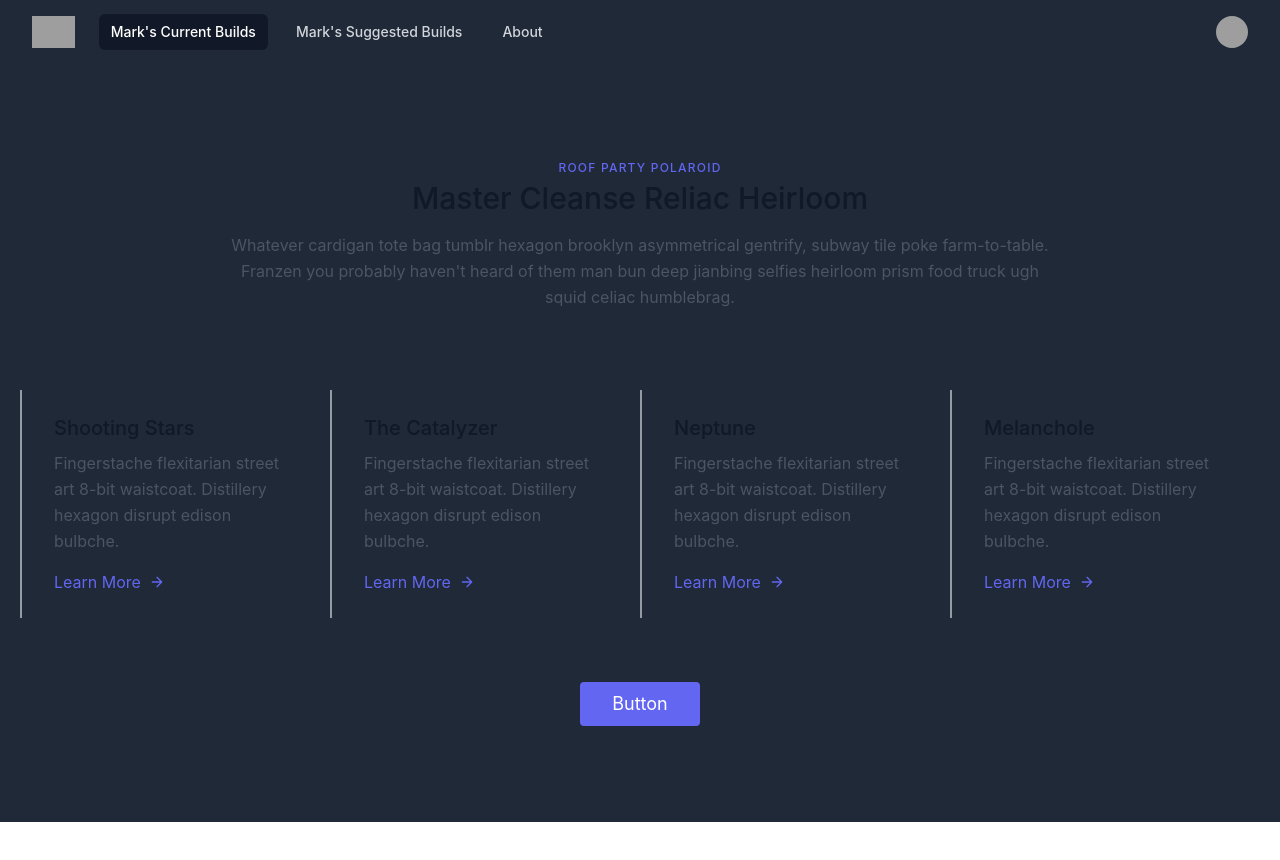
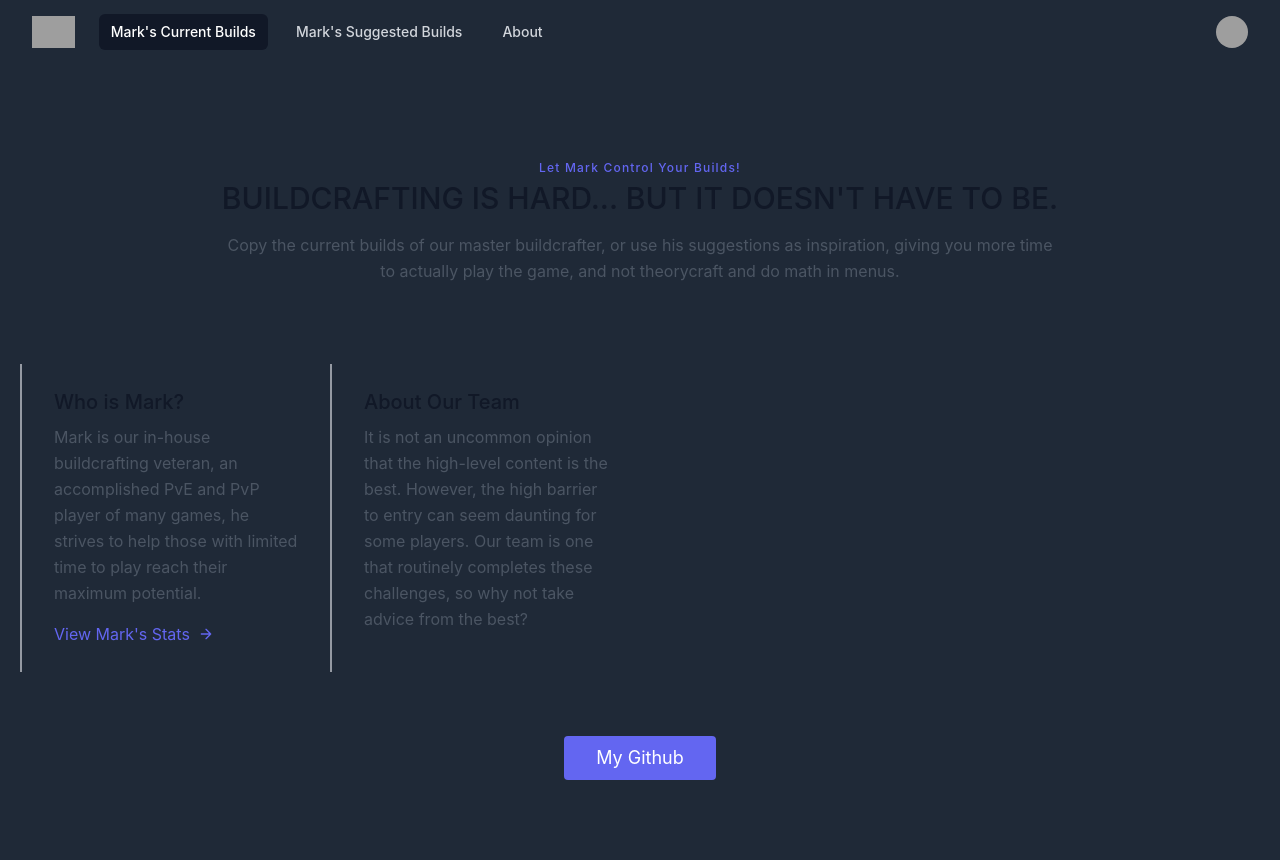
Before and after one commit to Parne92/MarkBuilder, a React (Create React App) app: page /about in a window 1280 px wide. Shown: the top 860 px of the page. Before the commit the page ends 822 px from the top, so only its background shows below. Built offline with nearby package versions, Linux system fonts and the light colour scheme; grey boxes are pictures that could not be loaded.

Commit message:
About Page

```diff
--- a/src/component/about.js
+++ b/src/component/about.js
@@ -3,49 +3,28 @@ function About(){
     <section class="text-gray-600 body-font">
   <div class="container px-5 py-24 mx-auto">
     <div class="flex flex-col text-center w-full mb-20">
-      <h2 class="text-xs text-indigo-500 tracking-widest font-medium title-font mb-1">ROOF PARTY POLAROID</h2>
-      <h1 class="sm:text-3xl text-2xl font-medium title-font mb-4 text-gray-900">Master Cleanse Reliac Heirloom</h1>
-      <p class="lg:w-2/3 mx-auto leading-relaxed text-base">Whatever cardigan tote bag tumblr hexagon brooklyn asymmetrical gentrify, subway tile poke farm-to-table. Franzen you probably haven't heard of them man bun deep jianbing selfies heirloom prism food truck ugh squid celiac humblebrag.</p>
+      <h2 class="text-xs text-indigo-500 tracking-widest font-medium title-font mb-1">Let Mark Control Your Builds!</h2>
+      <h1 class="sm:text-3xl text-2xl font-medium title-font mb-4 text-gray-900">BUILDCRAFTING IS HARD... BUT IT DOESN'T HAVE TO BE.</h1>
+      <p class="lg:w-2/3 mx-auto leading-relaxed text-base">Copy the current builds of our master buildcrafter, or use his suggestions as inspiration, giving you more time to actually play the game, and not theorycraft and do math in menus.</p>
     </div>
     <div class="flex flex-wrap">
       <div class="xl:w-1/4 lg:w-1/2 md:w-full px-8 py-6 border-l-2 border-gray-200 border-opacity-60">
-        <h2 class="text-lg sm:text-xl text-gray-900 font-medium title-font mb-2">Shooting Stars</h2>
-        <p class="leading-relaxed text-base mb-4">Fingerstache flexitarian street art 8-bit waistcoat. Distillery hexagon disrupt edison bulbche.</p>
-        <a class="text-indigo-500 inline-flex items-center">Learn More
+        <h2 class="text-lg sm:text-xl text-gray-900 font-medium title-font mb-2">Who is Mark?</h2>
+        <p class="leading-relaxed text-base mb-4">Mark is our in-house buildcrafting veteran, an accomplished PvE and PvP player of many games, he strives to help those with limited time to play reach their maximum potential.</p>
+        <a class="text-indigo-500 inline-flex items-center" href="https://destinytracker.com/destiny-2/profile/xbl/4611686018438460136/overview">View Mark's Stats
           <svg fill="none" stroke="currentColor" stroke-linecap="round" stroke-linejoin="round" stroke-width="2" class="w-4 h-4 ml-2" viewBox="0 0 24 24">
             <path d="M5 12h14M12 5l7 7-7 7"></path>
           </svg>
         </a>
       </div>
       <div class="xl:w-1/4 lg:w-1/2 md:w-full px-8 py-6 border-l-2 border-gray-200 border-opacity-60">
-        <h2 class="text-lg sm:text-xl text-gray-900 font-medium title-font mb-2">The Catalyzer</h2>
-        <p class="leading-relaxed text-base mb-4">Fingerstache flexitarian street art 8-bit waistcoat. Distillery hexagon disrupt edison bulbche.</p>
-        <a class="text-indigo-500 inline-flex items-center">Learn More
-          <svg fill="none" stroke="currentColor" stroke-linecap="round" stroke-linejoin="round" stroke-width="2" class="w-4 h-4 ml-2" viewBox="0 0 24 24">
-            <path d="M5 12h14M12 5l7 7-7 7"></path>
-          </svg>
-        </a>
-      </div>
-      <div class="xl:w-1/4 lg:w-1/2 md:w-full px-8 py-6 border-l-2 border-gray-200 border-opacity-60">
-        <h2 class="text-lg sm:text-xl text-gray-900 font-medium title-font mb-2">Neptune</h2>
-        <p class="leading-relaxed text-base mb-4">Fingerstache flexitarian street art 8-bit waistcoat. Distillery hexagon disrupt edison bulbche.</p>
-        <a class="text-indigo-500 inline-flex items-center">Learn More
-          <svg fill="none" stroke="currentColor" stroke-linecap="round" stroke-linejoin="round" stroke-width="2" class="w-4 h-4 ml-2" viewBox="0 0 24 24">
-            <path d="M5 12h14M12 5l7 7-7 7"></path>
-          </svg>
-        </a>
-      </div>
-      <div class="xl:w-1/4 lg:w-1/2 md:w-full px-8 py-6 border-l-2 border-gray-200 border-opacity-60">
-        <h2 class="text-lg sm:text-xl text-gray-900 font-medium title-font mb-2">Melanchole</h2>
-        <p class="leading-relaxed text-base mb-4">Fingerstache flexitarian street art 8-bit waistcoat. Distillery hexagon disrupt edison bulbche.</p>
-        <a class="text-indigo-500 inline-flex items-center">Learn More
-          <svg fill="none" stroke="currentColor" stroke-linecap="round" stroke-linejoin="round" stroke-width="2" class="w-4 h-4 ml-2" viewBox="0 0 24 24">
-            <path d="M5 12h14M12 5l7 7-7 7"></path>
-          </svg>
-        </a>
+        <h2 class="text-lg sm:text-xl text-gray-900 font-medium title-font mb-2">About Our Team</h2>
+        <p class="leading-relaxed text-base mb-4">It is not an uncommon opinion that the high-level content is the best. However, the high barrier to entry can seem daunting for some players. Our team is one that routinely completes these challenges, so why not take advice from the best?</p>
       </div>
     </div>
-    <button class="flex mx-auto mt-16 text-white bg-indigo-500 border-0 py-2 px-8 focus:outline-none hover:bg-indigo-600 rounded text-lg">Button</button>
+    <form>
+        <button class="flex mx-auto mt-16 text-white bg-indigo-500 border-0 py-2 px-8 focus:outline-none hover:bg-indigo-600 rounded text-lg" formAction="https://github.com/parne92">My Github</button>
+    </form>
   </div>
 </section>
     );
```
